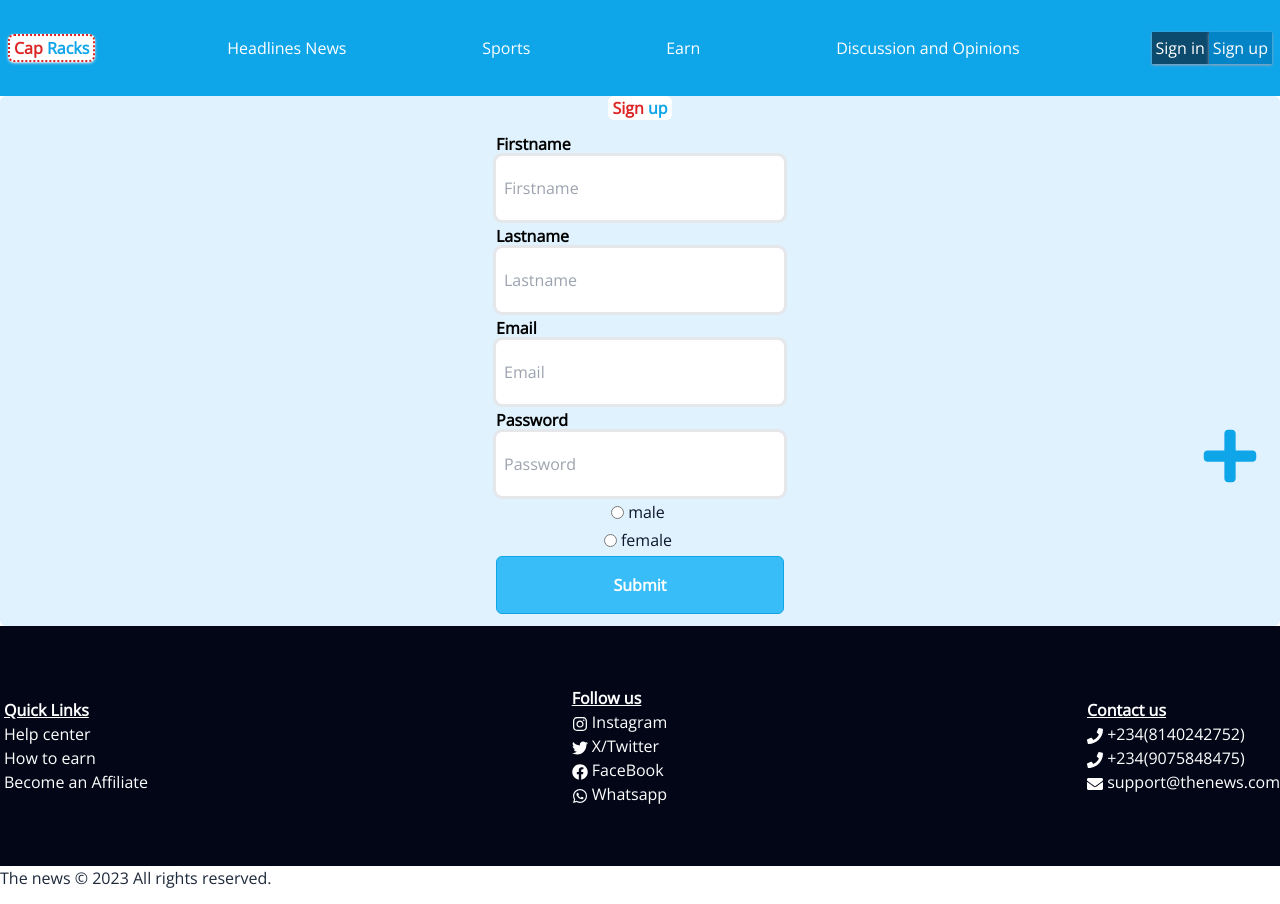
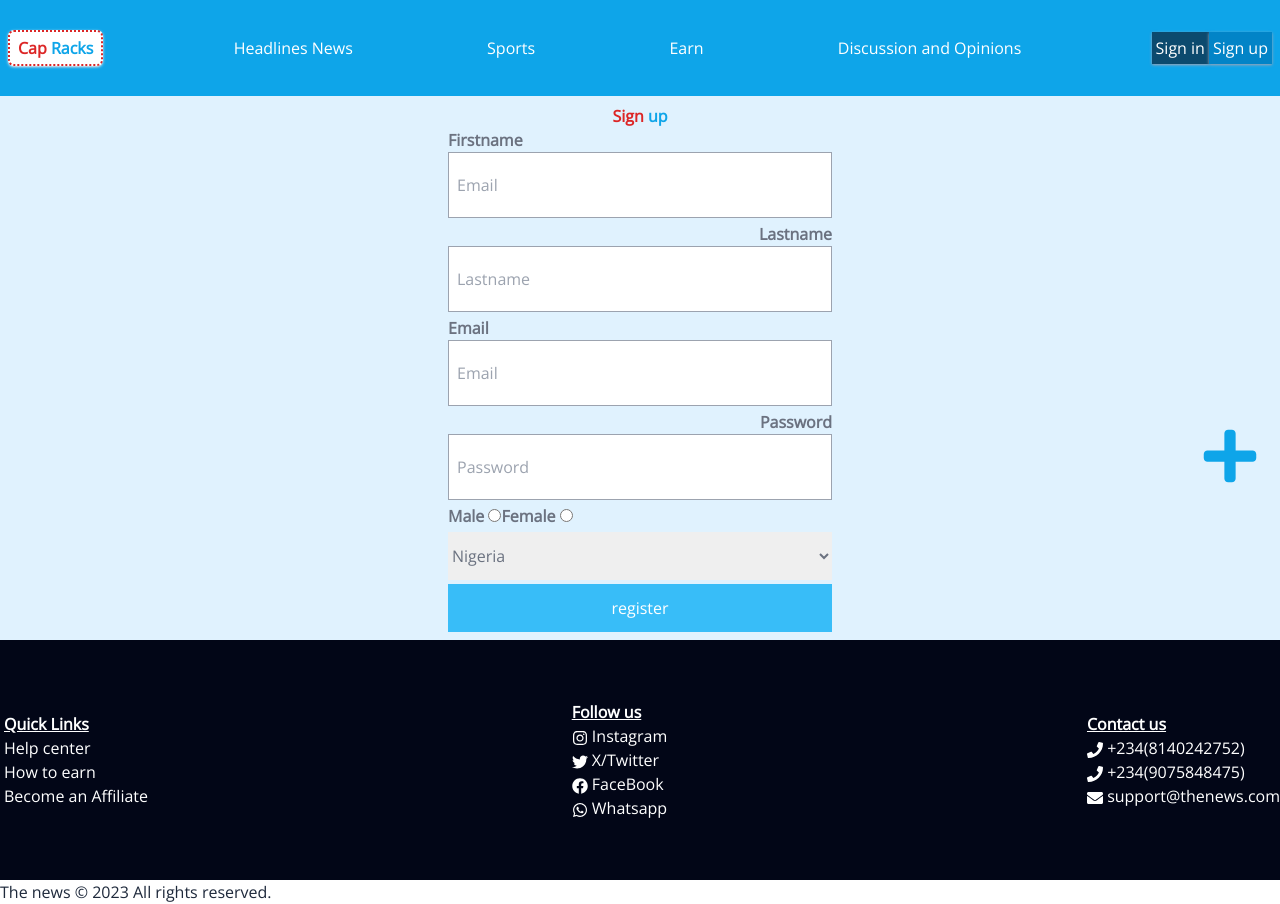
Before and after one commit to Cosmosvybes/The_news_app, a React (Vite) app: page /signup in a window 1280 px wide. Built offline with nearby package versions, Linux system fonts and the light colour scheme; the HTML template or start-up script is replaced by a standard one.

Commit message:
add chnages

```diff
--- a/src/Components/Discussion.jsx
+++ b/src/Components/Discussion.jsx
@@ -1,9 +1,12 @@
-import React, { useState } from "react";
+import React, { useState, useEffect } from "react";
 import Footer from "./Footer";
 import Post from "./Post";
 import { FaPlus } from "react-icons/fa";
-
+import gsap from "gsap";
 const Discussion = ({ allPost }) => {
+  useEffect(() => {
+    gsap.fromTo("div", { opacity: 0, scale:0}, { opacity: 1, scale:1 });
+  }, []);
   const [posts, setPosts] = useState(allPost);
 
   return (
@@ -29,7 +32,7 @@ const Discussion = ({ allPost }) => {
           ))}
         </div>
       </div>
-      <Footer />
+      {/* <Footer /> */}
     </>
   );
 };
--- a/src/Components/Earn.jsx
+++ b/src/Components/Earn.jsx
@@ -6,9 +6,14 @@ import {
   FaUserShield,
 } from "react-icons/fa";
 import Footer from "./Footer";
+import gsap from "gsap";
 import { Link } from "react-router-dom";
+import { useEffect } from "react";
 
 const Earn = () => {
+  useEffect(() => {
+    gsap.fromTo("div", { opacity: 0 }, { opacity: 1 });
+  }, []);
   return (
     <>
       <div className="">
@@ -20,7 +25,7 @@ const Earn = () => {
         </h2>
         <p className="px-4 text-gray-600 underline ">Follow this steps</p>
 
-        <div className="flex px-5 justify-between items-center max-sm:flex-col h-72 max-sm:h-auto py-1 max-sm:px-0 ">
+        <div className="flex px-5 justify-between items-center max-sm:flex-col h-72 max-sm:h-auto py-1 max-sm:px-3 rounded-2xl ">
           <div className="flex justify-start items-center flex-col px-2 w-72 border py-3 border-x-gray-200 h-auto max-sm:h-auto max-sm:w-full m-0.5 rounded-sm bg-gray-200">
             <FaUser className="text-sky-500 text-4xl" />
             <h1 className="text-2xl text-sky-500 font-bold"> Sign up</h1>
--- a/src/Components/Nav.jsx
+++ b/src/Components/Nav.jsx
@@ -104,9 +104,18 @@ const Nav = () => {
     const apiKey = "67a01c9e936b42440e55e5deedd2b567";
     const url = `https://gnews.io/api/v4/top-headlines?category=${category}&lang=en&country=${argValue}&max=10&apikey=${apiKey}`;
   };
-  const postModal = useRef(null);
+
+  const modal = useRef(null);
   const [showFeedBack, setSHowFeedBack] = useState(false);
   useEffect(() => {}, []);
+
+  const animate = () => {
+    gsap.fromTo(
+      "div",
+      { opacity: 0},
+      {  opacity: 1}
+    );
+  };
 
   return (
     <>
@@ -116,7 +125,7 @@ const Nav = () => {
       >
         <div className="flex justify-start bg-white rounded-md border-2 shadow shadow-gray-200 z-10 border-dotted border-red-600">
           {" "}
-          <h1 className="text-red-600  inline rounded-sm px-1  font-extrabold">
+          <h1 className="text-red-600  inline rounded-sm px-2 text-center py-1  font-extrabold">
             Cap <span className="text-sky-500">Racks</span>
           </h1>
         </div>
@@ -249,7 +258,7 @@ const Nav = () => {
           {!showFeedBack && (
             <button
               onClick={() => {
-                gsap.fromTo("div", { opacity: 0 }, { opacity: 1 });
+                animate();
                 return setSHowFeedBack(!showFeedBack);
               }}
               className=" rounded-md h-18 text-sky-500 font-extrabold px-2 py-1"
@@ -260,7 +269,7 @@ const Nav = () => {
         </div>
         {showFeedBack && (
           <div
-            ref={postModal}
+            ref={modal}
             id="modal"
             className="absolute  right-0   w-full py-3 px-4  flex justify-center items-center top-64"
           >
--- a/src/Components/Signin.jsx
+++ b/src/Components/Signin.jsx
@@ -1,25 +1,26 @@
-import React from "react";
+import React, { useEffect } from "react";
 import Footer from "./Footer";
-
+import gsap from "gsap";
 const Signin = () => {
   const handleSignin = (e) => {
     e.preventDefault();
   };
+  useEffect(() => {
+    gsap.fromTo("div", { opacity: 0 }, { opacity: 1 });
+  }, []);
 
   return (
     <>
       <div className="flex justify-center items-center h-96 px-44   max-sm:px-0 rounded-md bg-sky-100">
         <div className="flex h-auto  flex-col justify-between w-full px-24 max-sm:px-0 ">
           <div className="flex rounded-md justify-center">
-            <div className="flex justify-start bg-white rounded-md ">
-              {" "}
-              <h1 className="text-red-600  inline rounded-sm px-1  font-extrabold">
-                Sign <span className="text-sky-500 inline">in</span>
-              </h1>
-            </div>
+            <div className="flex justify-start bg-white rounded-md "> </div>
           </div>
 
-          <div className="flex justify-center items-center py-3 ">
+          <div className="flex justify-center items-center py-3 flex-col ">
+            <h1 className="text-red-600  inline rounded-sm px-1  font-extrabold">
+              Sign <span className="text-sky-500 inline">in</span>
+            </h1>
             <form
               className="grid grid-cols-1 gap-1 max-sm:grid-cols-1 max-sm:gap-2 "
               onClick={handleSignin}
--- a/src/Components/Signup.jsx
+++ b/src/Components/Signup.jsx
@@ -1,92 +1,99 @@
-import React from "react";
+import React, { useEffect } from "react";
 import Footer from "./Footer";
-
+import gsap from "gsap";
 const Signup = () => {
+  useEffect(() => {
+    gsap.fromTo("div", { opacity: 0 }, { opacity: 1 });
+  }, []);
   const handleSignup = (e) => {
     e.preventDefault();
   };
 
   return (
     <>
-      <div className="flex justify-center items-center h-auto px-44   max-sm:px-0 rounded-md bg-sky-100">
-        <div className="flex h-auto  flex-col justify-between w-full px-24 max-sm:px-0 ">
-          <div className="flex rounded-md justify-center">
-            <div className="flex justify-start bg-white rounded-md ">
-              {" "}
-              <h1 className="text-red-600  inline rounded-sm px-1  font-extrabold">
-                Sign <span className="text-sky-500 inline">up</span>
-              </h1>
-            </div>
-          </div>
-
-          <div className="flex justify-center items-center py-3 ">
+      <div className="flex justify-center items-center h-full max-sm:h-auto px-44 py-2  max-sm:px-0 max-sm:py-2  bg-sky-100">
+        <div className="flex h-auto  flex-col justify-between   px-24 max-sm:px-0  ">
+          <div className="h-auto flex justify-center items-center flex-col">
+            <h1 className="text-red-600  inline rounded-sm px-1  font-extrabold">
+              Sign <span className="text-sky-500 inline">up</span>
+            </h1>
             <form
-              className="grid grid-cols-1 gap-1 max-sm:grid-cols-1 max-sm:gap-2 "
-              onClick={handleSignup}
+              action="POST"
+              className="grid grid-cols-1 max-sm:grid-cols-1 gap-1"
             >
-              {/* <h1 className="text-center text-xl">Create account</h1> */}
               <label className="flex flex-col flex-start">
-                <b>Firstname</b>
+                <b className="text-left max-sm:text-left text-gray-500">
+                  Firstname
+                </b>
                 <input
-                  className=" px-2 max-sm:py-3 outline outline-gray-200 w-72 rounded-md py-5"
-                  placeholder="Firstname"
+                  className="w-96  max-sm:w-72 px-2 py-5  outline border border-gray-400 outline-none  max-sm:py-3 "
                   type="text"
+                  placeholder="Email"
                 />
               </label>
               <label className="flex flex-col flex-start">
-                <b>Lastname</b>
+                <b className="text-right max-sm:text-left text-gray-500">
+                  Lastname
+                </b>
                 <input
-                  className="w-72 max-sm:py-3  outline outline-gray-200 px-2 py-5 rounded-md "
+                  className="w-96  max-sm:w-72 px-2 py-5  outline border border-gray-400 outline-none  max-sm:py-3 "
+                  type="text"
                   placeholder="Lastname"
-                  type="text"
                 />
               </label>
               <label className="flex flex-col flex-start">
-                <b>Email</b>
+                <b className="text-left max-sm:text-left text-gray-500">
+                  Email
+                </b>
                 <input
-                  className="w-72 px-2 max-sm:py-3  outline outline-gray-200  py-5 rounded-md "
+                  className="w-96  max-sm:w-72 px-2 py-5  outline border border-gray-400 outline-none  max-sm:py-3 "
                   type="email"
                   placeholder="Email"
                 />
               </label>
               <label className="flex flex-col flex-start">
-                <b>Password</b>
+                <b className="text-right max-sm:text-left text-gray-500">
+                  Password
+                </b>
                 <input
-                  className="w-72 px-2 py-5  outline outline-gray-200  max-sm:py-3 rounded-md"
+                  className="w-96  max-sm:w-72 px-2 py-5  outline border border-gray-400 outline-none  max-sm:py-3 "
                   type="password"
                   placeholder="Password"
                 />
               </label>
-              <div className="flex  w-full justify-center max-sm:justify-between">
-                <label className="flex justify-center items-center">
-                  <input
-                    className=" px-2 py-2  rounded-md"
-                    type="radio"
-                    name="gender"
-                    placeholder="Password"
-                  />
-                  <p className="px-1 text-slate-900"> male</p>
+
+              <b className="text-center max-sm:text-left text-gray-500  hidden max-sm:block">
+                Gender
+              </b>
+              <div className="flex justify-start items-center ">
+                <label>
+                  <b className="text-right text-gray-500">Male </b>
+                  <input type="radio" name="gender" />
+                </label>
+                <label>
+                  <b className="text-right text-gray-500">Female </b>
+                  <input type="radio" name="gender" />
                 </label>
               </div>
-              <div className="flex w-72 justify-center max-sm:justify-between">
-                <label className="flex justify-center items-center">
-                  <input
-                    className=" px-2 py-2  rounded-md"
-                    type="radio"
-                    name="gender"
-                    placeholder="Password"
-                  />
-                  <p className="px-1 text-slate-900"> female</p>
-                </label>
-              </div>
+              {/* <label> */}
+              <b className="text-left hidden max-sm:text-left max-sm:block text-gray-500 ">
+                Nationality
+              </b>
+              {
+                <select className="py-3 max-sm:py-2 text-gray-500">
+                  <option>Nigeria</option>
+                </select>
+              }
               <input
                 type="submit"
-                className="border border-sky-500 w-full py-4 rounded-md hover:bg-sky-600 max-sm:py-2 text-white font-bold bg-sky-400"
+                value="register"
+                className="py-3 max-sm:py-3 bg-sky-400 text-white w-full"
               />
             </form>
           </div>
         </div>
       </div>
+
       <Footer />
     </>
   );
```
Also changed, not shown: src/Components/Post.jsx (+11 -13 lines).
